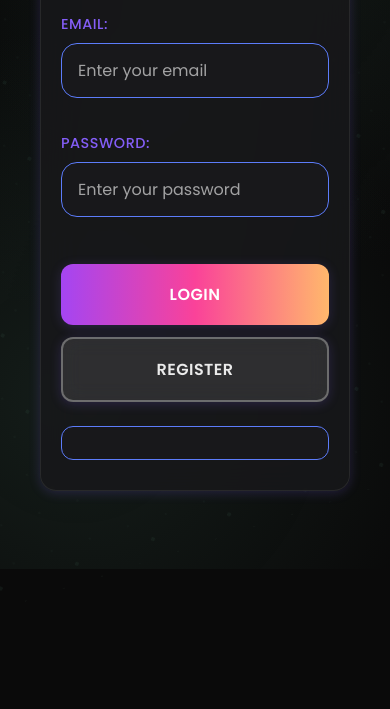
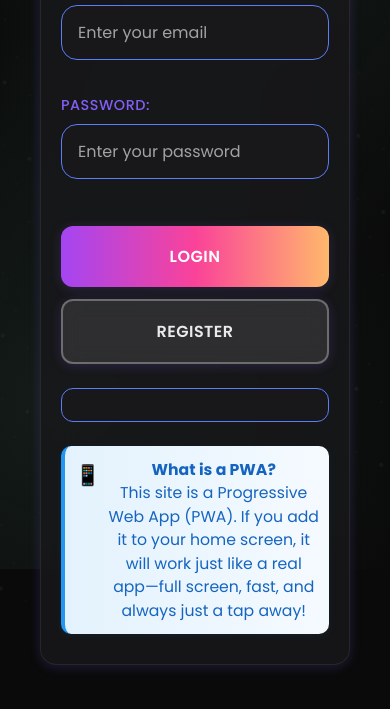
Before and after one commit to garrettmichae1/PlayNotNPC, a website with bundled scripts: page login.html in a window 390 px wide. Shown: the part 275-984 px from the top of the page. Built offline with nearby package versions, Linux system fonts and the light colour scheme.

Commit message:
Add stylish PWA info box to login page for mobile and desktop users

```diff
--- a/login.html
+++ b/login.html
@@ -85,6 +85,37 @@
     font-size: 14px;
   }
 }
+    .pwa-info-box {
+      display: flex;
+      align-items: flex-start;
+      background: linear-gradient(90deg, #e3f2fd 0%, #f5faff 100%);
+      border-left: 4px solid #2196F3;
+      border-radius: 10px;
+      padding: 14px 16px;
+      margin: 24px 0 0 0;
+      box-shadow: 0 2px 8px rgba(33,150,243,0.07);
+      font-size: 1em;
+      color: #1565c0;
+    }
+    .pwa-info-icon {
+      font-size: 1.7em;
+      margin-right: 12px;
+      margin-top: 2px;
+    }
+    .pwa-info-content {
+      flex: 1;
+      line-height: 1.5;
+    }
+    @media (max-width: 600px) {
+      .pwa-info-box {
+        font-size: 0.98em;
+        padding: 12px 10px;
+      }
+      .pwa-info-icon {
+        font-size: 1.3em;
+        margin-right: 8px;
+      }
+    }
 </style>
 </head>
 <body class="login-body">
@@ -110,6 +141,13 @@
 
       <p id="message" class="message"></p>
     </form>
+    <div class="pwa-info-box">
+      <span class="pwa-info-icon">📱</span>
+      <div class="pwa-info-content">
+        <strong>What is a PWA?</strong><br>
+        This site is a Progressive Web App (PWA). If you add it to your home screen, it will work just like a real app—full screen, fast, and always just a tap away!
+      </div>
+    </div>
   </div>
 
   <script type="module" src="login.js"></script>
```
